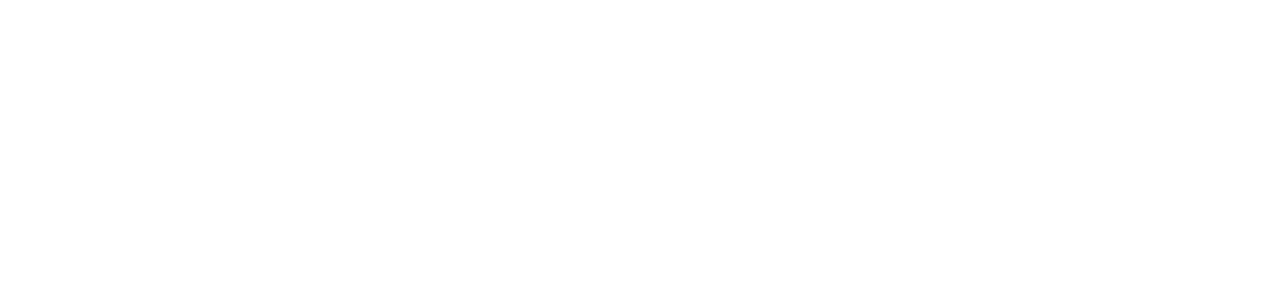
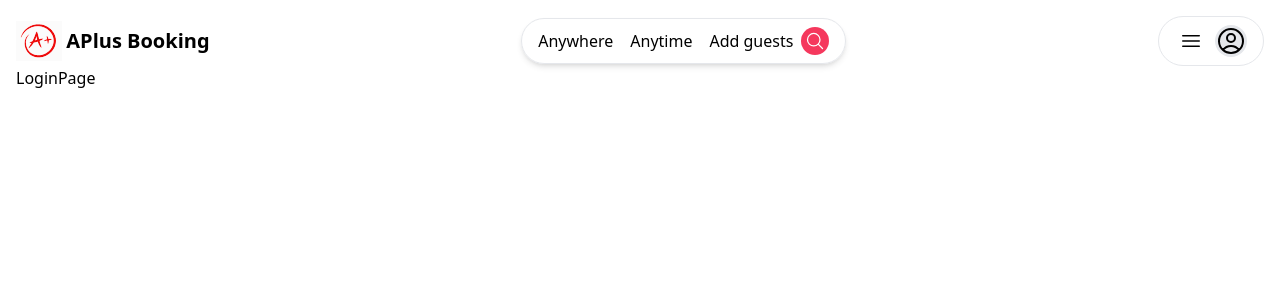
Before and after one commit to cris-ch/booking_system, a React (Vite) app in the folder client/: page /login in a window 1280 px wide. Before the commit this address had no page. Shown: the top 300 px of the page. Built offline with nearby package versions, Linux system fonts and the light colour scheme.

Commit message:
Separated Header component. Added Layout as HOC

```diff
--- a/client/src/App.jsx
+++ b/client/src/App.jsx
@@ -1,11 +1,16 @@
 import "./App.css";
 import { Routes, Route } from "react-router-dom";
 import IndexPage from "./pages/IndexPage";
+import LoginPage from "./pages/LoginPage";
+import Layout from "./Layout";
 
 function App() {
   return (
     <Routes>
-      <Route index element={<IndexPage />} />
+      <Route path="/" element={<Layout />}>
+        <Route index element={<IndexPage />} />
+        <Route path="/login" element={<LoginPage />} />
+      </Route>
     </Routes>
   );
 }
--- /dev/null
+++ b/client/src/Header.jsx
@@ -0,0 +1,71 @@
+import React from 'react'
+import { Link } from "react-router-dom";
+import aPlusLogo from "./assets/logo.svg"
+
+const Header = () => {
+  return (
+    <div>
+            <header className="flex items-center justify-between">
+        <a href="" className="flex items-center gap-1">
+          <img src={aPlusLogo} className="h-10" alt="A Plus Logo" />
+          <span className="font-bold text-xl">APlus Booking</span>
+        </a>
+        <div className="flex gap-2 border border-color-gray-300 rounded-full py-2 px-4 shadow-md shadow-color-gray-300 items-center">
+          <div>Anywhere</div>
+          <div className="border-l border-gray-300"></div>
+          <div>Anytime</div>
+          <div className="border-l border-gray-300"></div>
+          <div>Add guests</div>
+          <button className="bg-primary text-white p-1 rounded-full">
+            <svg
+              xmlns="http://www.w3.org/2000/svg"
+              fill="none"
+              viewBox="0 0 24 24"
+              strokeWidth={1.5}
+              stroke="currentColor"
+              className="w-5 h-5"
+            >
+              <path
+                strokeLinecap="round"
+                strokeLinejoin="round"
+                d="M21 21l-5.197-5.197m0 0A7.5 7.5 0 105.196 5.196a7.5 7.5 0 0010.607 10.607z"
+              />
+            </svg>
+          </button>
+        </div>
+        <Link to={'/login'} className="flex gap-2 border border-color-gray-300 rounded-full py-2 px-4 items-center">
+          <svg
+            xmlns="http://www.w3.org/2000/svg"
+            fill="none"
+            viewBox="0 0 24 24"
+            strokeWidth={1.5}
+            stroke="currentColor"
+            className="w-8 h-6"
+          >
+            <path
+              strokeLinecap="round"
+              strokeLinejoin="round"
+              d="M3.75 6.75h16.5M3.75 12h16.5m-16.5 5.25h16.5"
+            />
+          </svg>
+          <svg
+            xmlns="http://www.w3.org/2000/svg"
+            fill="none"
+            viewBox="0 0 24 24"
+            strokeWidth={1.5}
+            stroke="currentColor"
+            className="w-8 h-8 bg-gray-200 rounded-full overflow-hidden"
+          >
+            <path
+              strokeLinecap="round"
+              strokeLinejoin="round"
+              d="M17.982 18.725A7.488 7.488 0 0012 15.75a7.488 7.488 0 00-5.982 2.975m11.963 0a9 9 0 10-11.963 0m11.963 0A8.966 8.966 0 0112 21a8.966 8.966 0 01-5.982-2.275M15 9.75a3 3 0 11-6 0 3 3 0 016 0z"
+            />
+          </svg>
+        </Link>
+      </header>
+    </div>
+  )
+}
+
+export default Header
--- /dev/null
+++ b/client/src/Layout.jsx
@@ -0,0 +1,14 @@
+import React from 'react'
+import { Outlet } from 'react-router-dom'
+import Header from './Header'
+
+const Layout = () => {
+  return (
+    <div className="p-4">
+      <Header />
+      <Outlet />
+    </div>
+  )
+}
+
+export default Layout
--- a/client/src/pages/IndexPage.jsx
+++ b/client/src/pages/IndexPage.jsx
@@ -1,67 +1,7 @@
-import aPlusLogo from "../assets/logo.svg";
-
 const IndexPage = () => {
   return (
     <div>
-      <header className="flex p-4 items-center justify-between">
-        <a href="" className="flex items-center gap-1">
-          <img src={aPlusLogo} className="h-10" alt="A Plus Logo" />
-          <span className="font-bold text-xl">APlus Booking</span>
-        </a>
-        <div className="flex gap-2 border border-color-gray-300 rounded-full py-2 px-4 shadow-md shadow-color-gray-300 items-center">
-          <div>Anywhere</div>
-          <div className="border-l border-gray-300"></div>
-          <div>Anytime</div>
-          <div className="border-l border-gray-300"></div>
-          <div>Add guests</div>
-          <button className="bg-primary text-white p-1 rounded-full">
-            <svg
-              xmlns="http://www.w3.org/2000/svg"
-              fill="none"
-              viewBox="0 0 24 24"
-              strokeWidth={1.5}
-              stroke="currentColor"
-              className="w-5 h-5"
-            >
-              <path
-                strokeLinecap="round"
-                strokeLinejoin="round"
-                d="M21 21l-5.197-5.197m0 0A7.5 7.5 0 105.196 5.196a7.5 7.5 0 0010.607 10.607z"
-              />
-            </svg>
-          </button>
-        </div>
-        <div className="flex gap-2 border border-color-gray-300 rounded-full py-2 px-4 items-center">
-          <svg
-            xmlns="http://www.w3.org/2000/svg"
-            fill="none"
-            viewBox="0 0 24 24"
-            strokeWidth={1.5}
-            stroke="currentColor"
-            className="w-8 h-6"
-          >
-            <path
-              strokeLinecap="round"
-              strokeLinejoin="round"
-              d="M3.75 6.75h16.5M3.75 12h16.5m-16.5 5.25h16.5"
-            />
-          </svg>
-          <svg
-            xmlns="http://www.w3.org/2000/svg"
-            fill="none"
-            viewBox="0 0 24 24"
-            strokeWidth={1.5}
-            stroke="currentColor"
-            className="w-8 h-8 bg-gray-200 rounded-full overflow-hidden"
-          >
-            <path
-              strokeLinecap="round"
-              strokeLinejoin="round"
-              d="M17.982 18.725A7.488 7.488 0 0012 15.75a7.488 7.488 0 00-5.982 2.975m11.963 0a9 9 0 10-11.963 0m11.963 0A8.966 8.966 0 0112 21a8.966 8.966 0 01-5.982-2.275M15 9.75a3 3 0 11-6 0 3 3 0 016 0z"
-            />
-          </svg>
-        </div>
-      </header>
+      Index Page
     </div>
   );
 };
--- /dev/null
+++ b/client/src/pages/LoginPage.jsx
@@ -0,0 +1,9 @@
+import React from 'react'
+
+const LoginPage = () => {
+  return (
+    <div>LoginPage</div>
+  )
+}
+
+export default LoginPage
```
